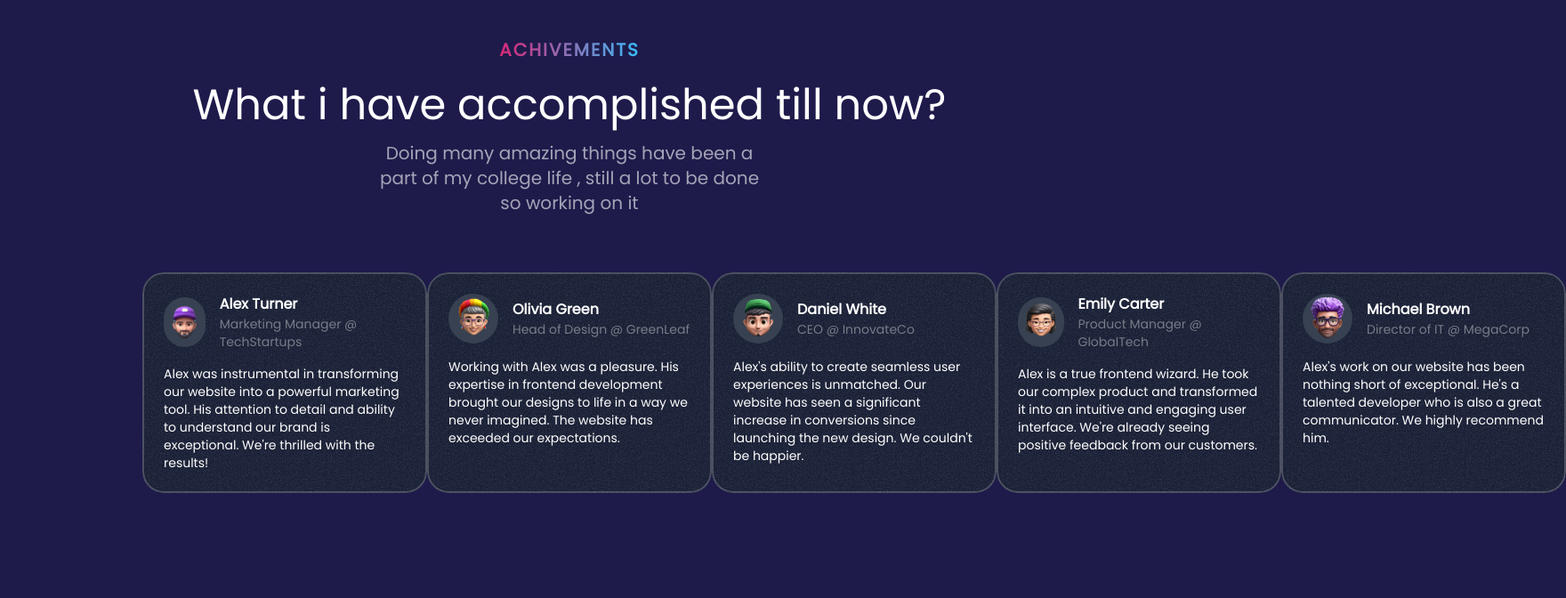
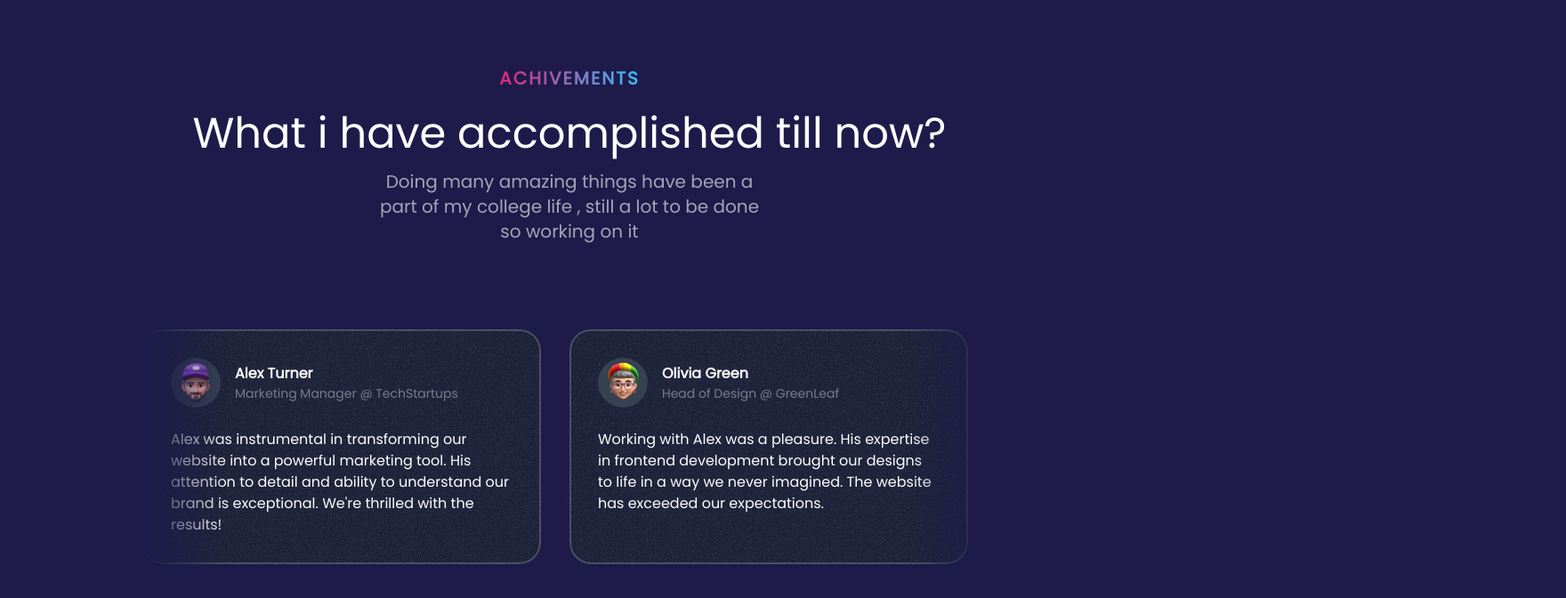
Before and after one commit to Abhinavexists/Portfolio, a Next.js app: page / in a window 1280 px wide. Shown: the part 3266-3938 px from the top of the page at 89% size, 1760 px wide, since content can reach past the window. Before the commit the page ends 3884 px from the top, so only its background shows below. Built offline with nearby package versions, Linux system fonts and the light colour scheme.

Commit message:
Updated Achivememts.tsx, Responsive card layout

```diff
--- a/src/sections/Achivements.tsx
+++ b/src/sections/Achivements.tsx
@@ -43,19 +43,19 @@
 
 export const AchivementsSection = () => {
   return (
-    <div className="py-16">
+    <div className="py-16 lg:py-24">
       <div className="container">
         <SectionHeader
           eyebrow="Achivements"
           title="What i have accomplished till now?"
           description="Doing many amazing things have been a part of my college life , still a lot to be done so working on it"
         />
-        <div className="mt-16 flex">
-          <div className="flex flex-none">
+        <div className="mt-16 lg:mt-24 flex overflow-x-clip [mask-image:linear-gradient(to_right,transparent,black_10%,black_90%,transparent)]">
+          <div className="flex gap-8 flex-none">
             {Achivements.map((Achivements) => (
-              <Card key={Achivements.name} className="max-w-xs">
+              <Card key={Achivements.name} className="max-w-x md:max-w-md md:p-8">
                 <div className="flex gap-4 items-center">
-                  <div className="size-14 bg-gray-700 inline-flex items-center justify-center rounded-full">
+                  <div className="size-14 bg-gray-700 inline-flex items-center justify-center rounded-full flex-shrink-0">
                     <Image src={Achivements.avatar} alt={Achivements.name} className="max-h-full" />
                   </div>
                   <div>
@@ -63,7 +63,7 @@
                     <div className="text-sm text-white/40">{Achivements.position}</div>
                   </div>
                 </div>
-                <p className="mt-4 text-sm">{Achivements.text}</p>
+                <p className="mt-4 md:mt-6 text-sm md:text-base">{Achivements.text}</p>
               </Card>
             ))}
           </div>
```
